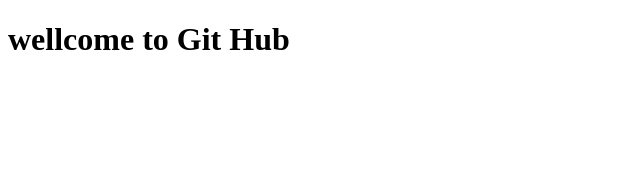
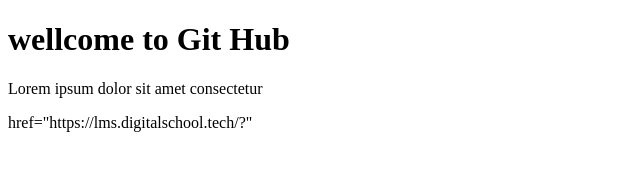
Before and after one commit to xotic23shotopps/lesson-2, a plain HTML site: page index.html in a window 1280 px wide. Shown: the whole page, without its empty margins (0-640 px from the left). Drawn offline with Linux system fonts and the light colour scheme.

Commit message:
added parapraph and a

```diff
--- a/index.html
+++ b/index.html
@@ -9,5 +9,9 @@
 
     <h1>wellcome to Git Hub</h1>
 
+    <p>Lorem ipsum dolor sit amet consectetur</p>
+
+    <a> href="https://lms.digitalschool.tech/?"</a>
+
 </body>
 </html>
```
